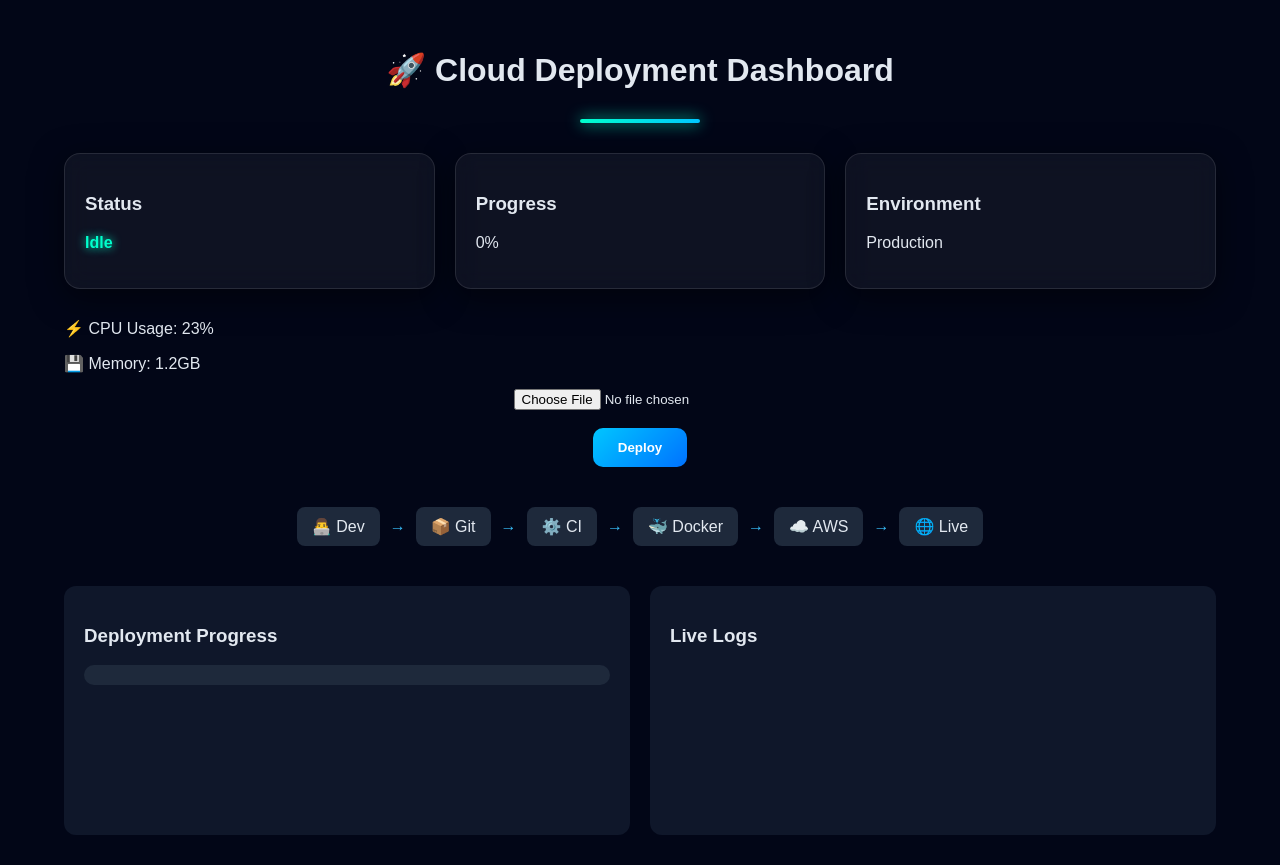
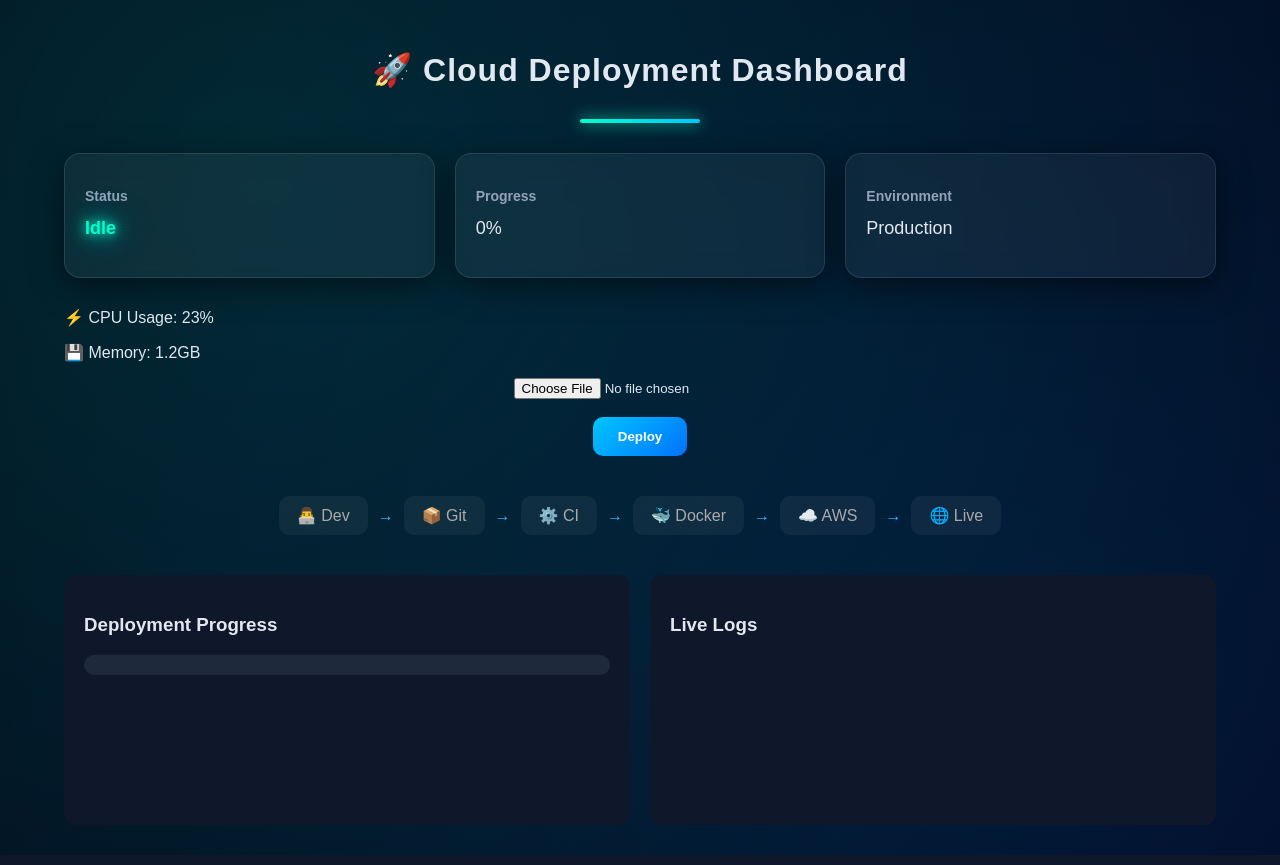
Before and after one commit to PunyaKP/cloud-deployment-system, a Flask app: page / in a window 1280 px wide. Run offline with Flask 3, Linux system fonts and the light colour scheme.

Commit message:
Auto deploy commit

```diff
--- a/templates/index.html
+++ b/templates/index.html
@@ -6,7 +6,12 @@
 body {
     margin: 0;
     font-family: 'Poppins', sans-serif;
-    background: #020617;
+
+    background:
+        radial-gradient(circle at 20% 20%, #00ffcc22, transparent),
+        radial-gradient(circle at 80% 80%, #0072ff22, transparent),
+        #020617;
+
     color: #e2e8f0;
 }
 
@@ -32,16 +37,43 @@ h1 {
 
 .card {
     flex: 1;
-    background: #0f172a;
     padding: 20px;
-    border-radius: 12px;
-    box-shadow: 0 0 15px rgba(0,0,0,0.6);
-    transition: 0.3s;
+    border-radius: 16px;
 
+    background: rgba(255,255,255,0.05);
+    backdrop-filter: blur(12px);
+
+    border: 1px solid rgba(255,255,255,0.1);
+
+    box-shadow:
+        0 8px 32px rgba(0,0,0,0.5),
+        inset 0 0 10px rgba(255,255,255,0.05);
+
+    transition: all 0.3s ease;
+    position: relative;
+    overflow: hidden;
+    .card::before {
+    content: "";
+    position: absolute;
+    top: 0;
+    left: -100%;
+    width: 100%;
+    height: 3px;
+
+    background: linear-gradient(90deg, transparent, #00ffcc, transparent);
+    transition: 0.5s;
+}
+
+.card:hover::before {
+    left: 100%;
+}
+}
 .card:hover {
-    transform: translateY(-5px);
-    box-shadow: 0 10px 30px rgba(0,0,0,0.6);
-}
+    transform: translateY(-6px) scale(1.02);
+
+    box-shadow:
+        0 15px 40px rgba(0,0,0,0.7),
+        0 0 20px rgba(0,255,204,0.4);
 }
 
 
@@ -78,15 +110,23 @@ button:hover {
 }
 
 .step {
-    padding: 10px 15px;
-    border-radius: 8px;
-    background: #1e293b;
-    transition: 0.3s;
+    padding: 10px 18px;
+    border-radius: 10px;
+
+    background: rgba(255,255,255,0.05);
+    color: #aaa;
+
+    transition: all 0.3s;
 }
 
-.active {
-    background: #22c55e;
+.step.active {
+    background: linear-gradient(135deg, #00ffcc, #00c6ff);
     color: black;
+
+    box-shadow:
+        0 0 15px #00ffcc,
+        0 0 30px #00c6ff;
+
     transform: scale(1.1);
 }
 
@@ -143,15 +183,24 @@ button:hover {
 #progressBar {
     height: 100%;
     width: 0%;
-    background: #22c55e;
-    transition: width 0.5s ease-in-out;
-    box-shadow: 0 0 10px #00ffcc;
+
+    background: linear-gradient(90deg, #00ffcc, #00c6ff);
+
+    transition: width 0.4s ease-in-out;
+
+    box-shadow:
+        0 0 10px #00ffcc,
+        0 0 30px #00c6ff;
 }
 
 #statusText {
     font-weight: bold;
     color: #00ffcc;
-    text-shadow: 0 0 10px #00ffcc;
+
+    text-shadow:
+        0 0 10px #00ffcc,
+        0 0 20px #00ffcc,
+        0 0 40px #00ffcc;
 }
 
 /* logs */
@@ -170,6 +219,19 @@ button:hover {
 @keyframes fadeIn {
     from { opacity: 0; transform: translateY(10px);}
     to { opacity: 1; transform: translateY(0);}
+}
+h1 {
+    letter-spacing: 1px;
+}
+
+.card h3 {
+    color: #94a3b8;
+    font-size: 14px;
+}
+
+.card p {
+    font-size: 18px;
+    margin-top: 5px;
 }
 </style>
 </head>
```
